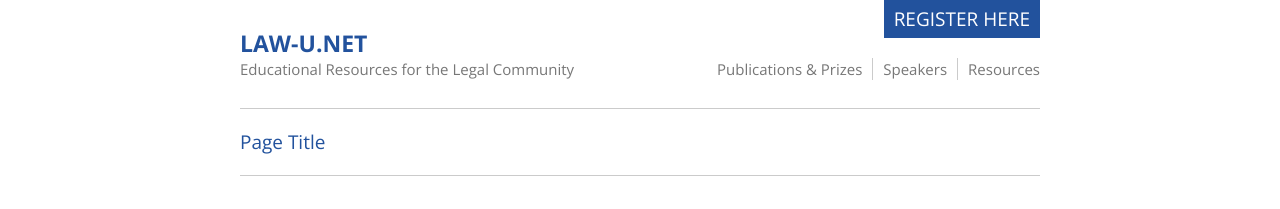
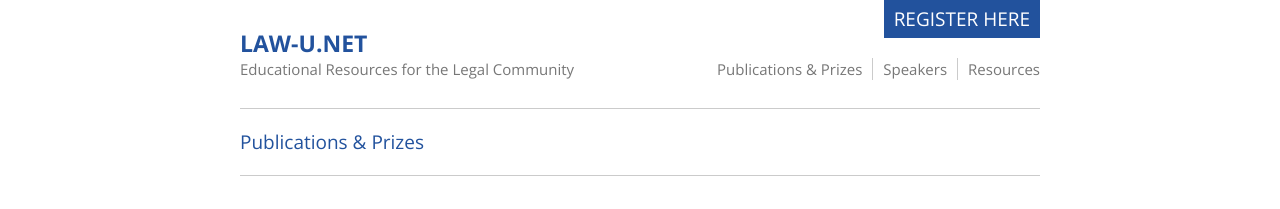
Before and after one commit to jlcolema/lawu, a website: page dist/html/publications-and-prizes.html in a window 1280 px wide. Shown: the top 209 px of the page. Drawn offline with nearby package versions, Linux system fonts and the light colour scheme.

Commit message:
Add page title to Publications and Prizes page.

```diff
--- a/dist/html/publications-and-prizes.html
+++ b/dist/html/publications-and-prizes.html
@@ -90,7 +90,7 @@
 
 				<div class="inner-wrap section__inner-wrap meta__inner-wrap s-meta__inner-wrap">
 
-					<h1 class="meta__title">Page Title</h1>
+					<h1 class="meta__title">Publications &amp; Prizes</h1>
 
 				</div>
 
```
